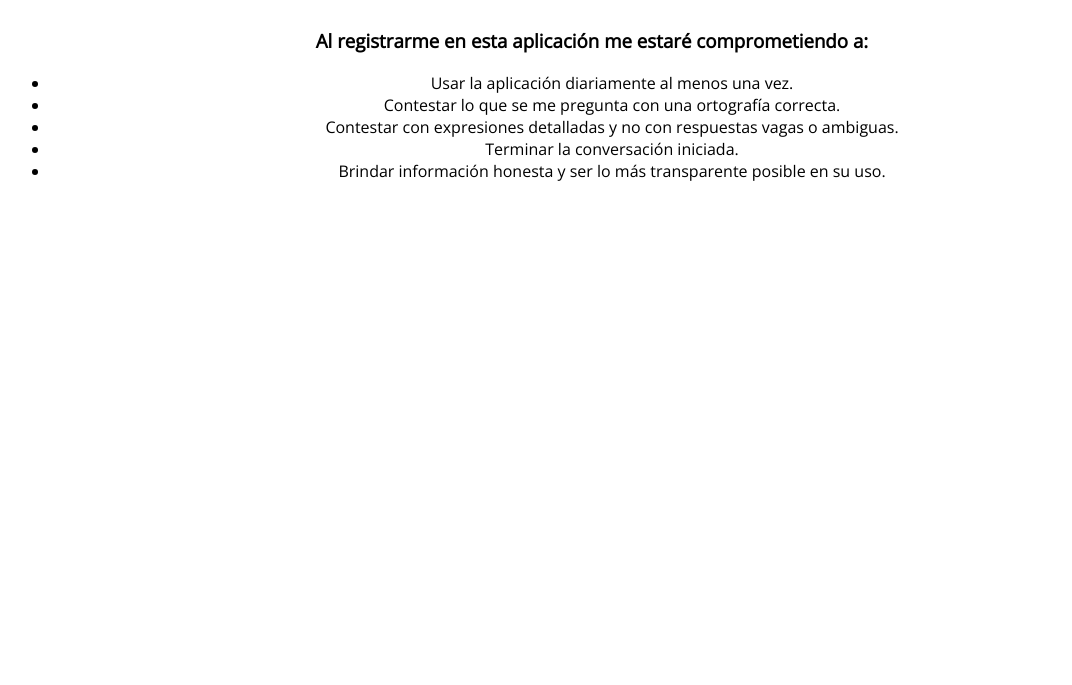
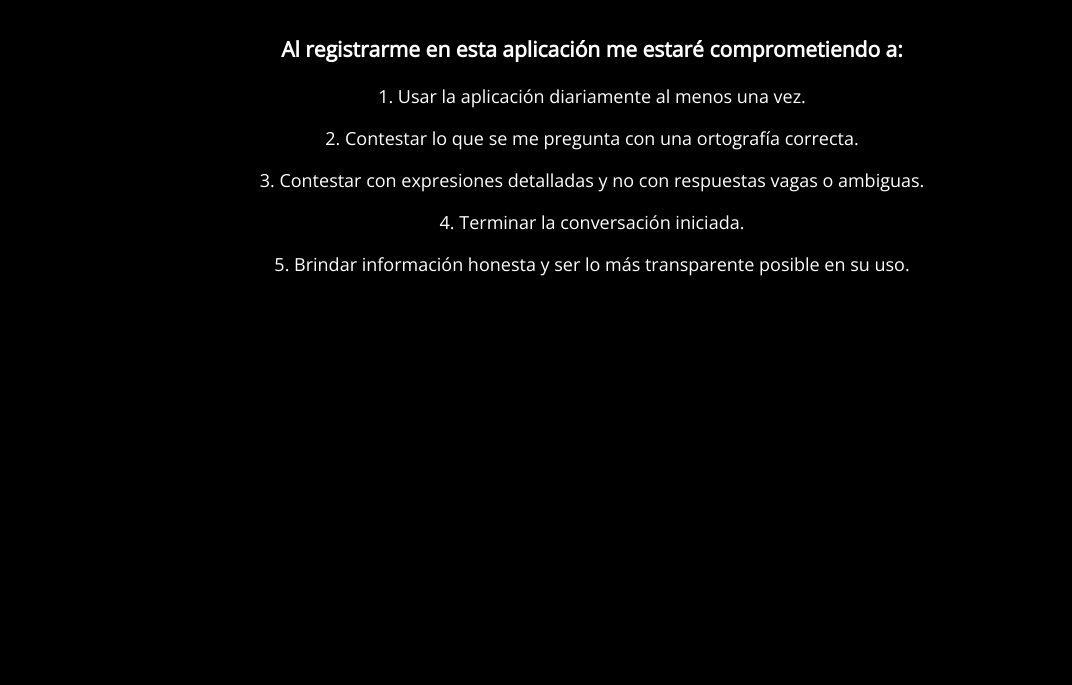
Before and after one commit to asloth/emcare-nodejs-api, a website: page views/user-compromise.html in a window 1280 px wide. Shown: the part 115-800 px from the top of the page, without its empty margins (48-1120 px from the left). Drawn offline with nearby package versions, Linux system fonts and the light colour scheme.

Commit message:
cambio de colores en static pages

```diff
--- a/views/user-compromise.html
+++ b/views/user-compromise.html
@@ -11,6 +11,9 @@
         body {
             font-family: 'Open Sans', sans-serif;
             text-align: center;
+            background-color: black;
+            color: white;
+            font-size: large;
         }
         h1{
             margin: 50px;
@@ -24,13 +27,13 @@
     <h1>COMPROMISO PARA USO DE LA APLICACIÓN EMCARE</h1>
     <div class="paragraphs">
         <h3>Al registrarme en esta aplicación me estaré comprometiendo a:</h3>
-        <ul>
-            <li>Usar la aplicación diariamente al menos una vez.</li>
-            <li>Contestar lo que se me pregunta con una ortografía correcta.</li>
-            <li>Contestar con expresiones detalladas y no con respuestas vagas o ambiguas. </li>
-            <li>Terminar la conversación iniciada.</li>
-            <li>Brindar información honesta y ser lo más transparente posible en su uso.</li>
-        </ul>
+        <div>
+            <p>1. Usar la aplicación diariamente al menos una vez.</p>
+            <p>2. Contestar lo que se me pregunta con una ortografía correcta.</p>
+            <p>3. Contestar con expresiones detalladas y no con respuestas vagas o ambiguas. </p>
+            <p>4. Terminar la conversación iniciada.</p>
+            <p>5. Brindar información honesta y ser lo más transparente posible en su uso.</p>
+        </div>
     </div>
 </body>
 </html>
```
Also changed, not shown: views/privacy-policy.html (+3 -0 lines).
